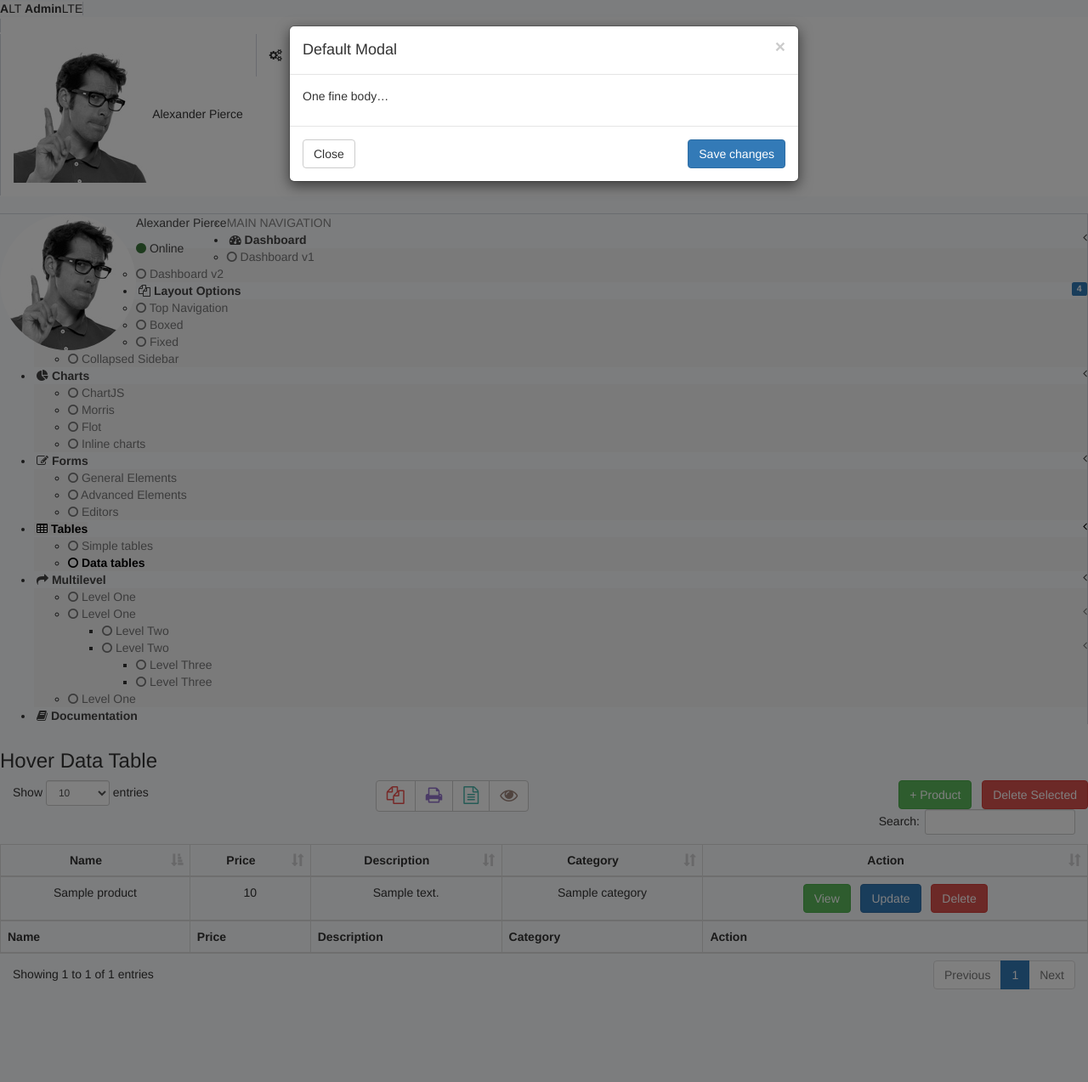
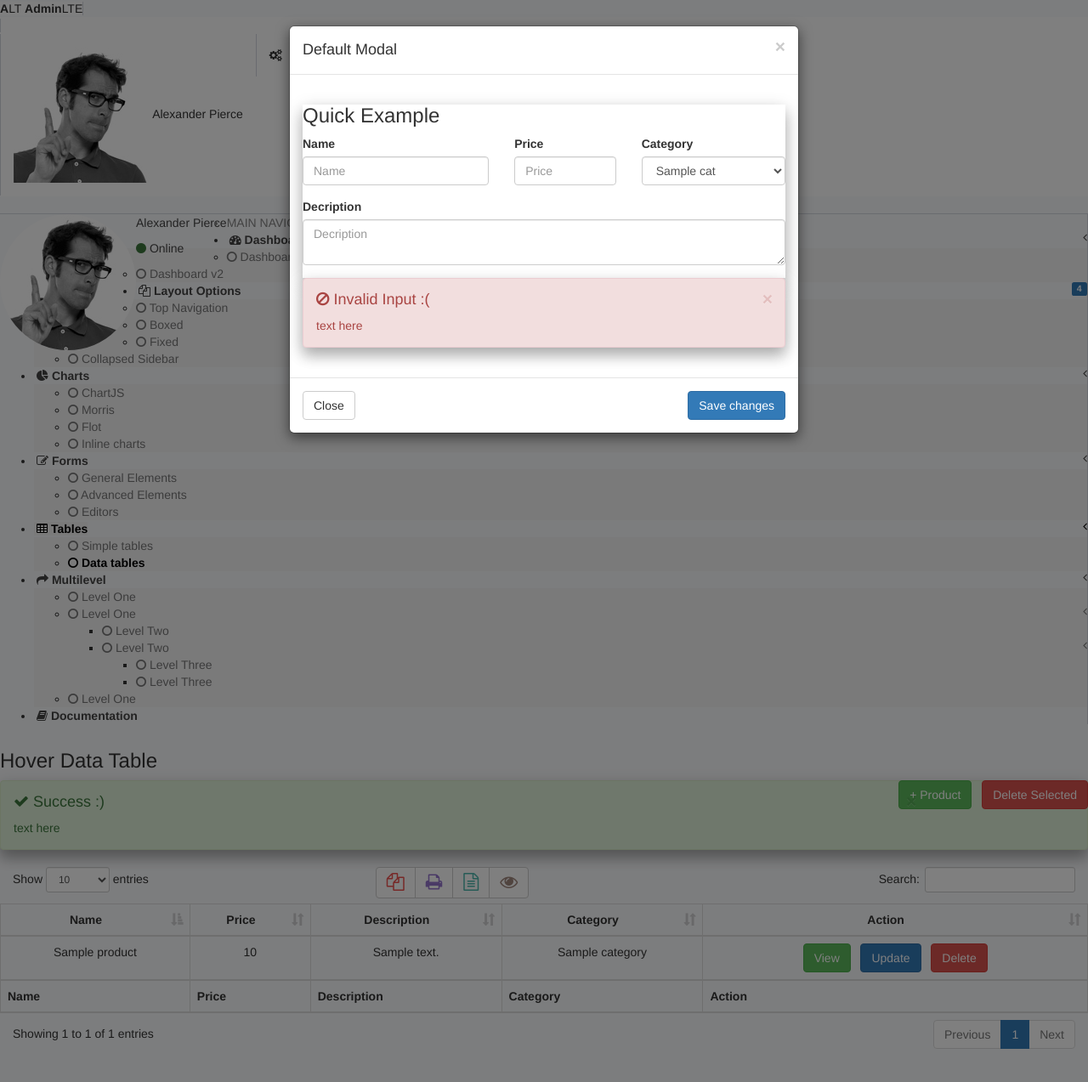
Before and after one commit to HarshGundecha/codeigniter-CRUD-product, a CodeIgniter app: the page made by application/views/product.php in a window 1280 px wide, after a click on "+ Product". Shown: the top 1273 px of the page at 85% size. Run offline with CodeIgniter, Linux system fonts and the light colour scheme; tables that the repository leaves empty or names only in its code hold one stand-in row (values such as "Sample post"); the template is opened without the code that fills it: most values are stand-ins (such as "Sample title", 1, 10 or a date in 2020); lists and menus that the app fills with data are empty; some libraries are stand-ins or nearby versions.

Commit message:
added form for adding product

```diff
--- a/application/views/product.php
+++ b/application/views/product.php
@@ -63,19 +63,72 @@
 												<span aria-hidden="true">&times;</span></button>
 											<h4 class="modal-title">Default Modal</h4>
 										</div>
-										<div class="modal-body">
-											<p>One fine body&hellip;</p>
-										</div>
-										<div class="modal-footer">
-											<button type="button" class="btn btn-default pull-left" data-dismiss="modal">Close</button>
-											<button type="button" class="btn btn-primary">Save changes</button>
-										</div>
+											<form role="form" method="POST" action="<?=base_url('/Product/add_product/')?>">
+												<div class="modal-body">
+													<div class="box box-primary" style="box-shadow:0 10px 16px 0 rgba(0,0,0,0.2),0 6px 20px 0 rgba(0,0,0,0.19) !important;">
+
+								            <div class="box-header with-border">
+								              <h3 class="box-title">Quick Example</h3>
+								            </div>
+							              <div class="box-body">
+							                <div class="row">
+							                	<div class="col-md-5">
+																	<div class="form-group">
+									                  <label for="aName">Name</label>
+									                  <input type="text" class="form-control" name="aName" id="aName" placeholder="Name">
+									                </div>
+							                	</div>
+																<div class="col-md-3">
+																	<div class="form-group">
+																		<label for="aPrice">Price</label>
+																		<input type="text" class="form-control" name="aPrice" id="aPrice" placeholder="Price">
+																	</div>
+																</div>
+																<div class="col-md-4">
+																	<div class="form-group">
+																		<label for="aCategory">Category</label>
+																		<select class="form-control" name="aCategory">
+																			<?php
+																			foreach($cat_data as $cd)
+																				echo "<option value=\"$cd->CategorySlug\">$cd->Name</option>";
+																			?>
+																		</select>
+																	</div>
+							                	</div>
+																<div class="col-md-12">
+																	<div class="form-group">
+									                  <label for="aDecription">Decription</label>
+									                  <textarea class="form-control" name="aDecription" id="aDecription" placeholder="Decription"></textarea>
+									                </div>
+																</div>
+							                </div>
+							              </div>
+							          	</div>
+
+													<div class="alert alert-danger alert-dismissible" style="box-shadow:0 10px 16px 0 rgba(0,0,0,0.2),0 6px 20px 0 rgba(0,0,0,0.19) !important;">
+						                <button type="button" class="close" data-dismiss="alert" aria-hidden="true">×</button>
+						                <h4><i class="icon fa fa-ban"></i> Invalid Input :(</h4>
+														text here
+						              </div>
+
+
+											</div>
+											<div class="modal-footer">
+												<button type="button" class="btn btn-default pull-left" data-dismiss="modal">Close</button>
+												<button type="submit" class="btn btn-primary">Save changes</button>
+											</div>
+						        </form>
 									</div>
 								</div>
 							</div>
 						</div>
 						<!-- /.box-header -->
 						<div class="box-body">
+							<div class="alert alert-success alert-dismissible" style="box-shadow:0 10px 16px 0 rgba(0,0,0,0.2),0 6px 20px 0 rgba(0,0,0,0.19) !important;">
+                <button type="button" class="close" data-dismiss="alert" aria-hidden="true">×</button>
+                <h4><i class="icon fa fa-check"></i> Success :)</h4>
+								text here
+              </div>
 							<table id="product" class="table table-bordered table-hover">
 								<thead>
 								<tr>
```
